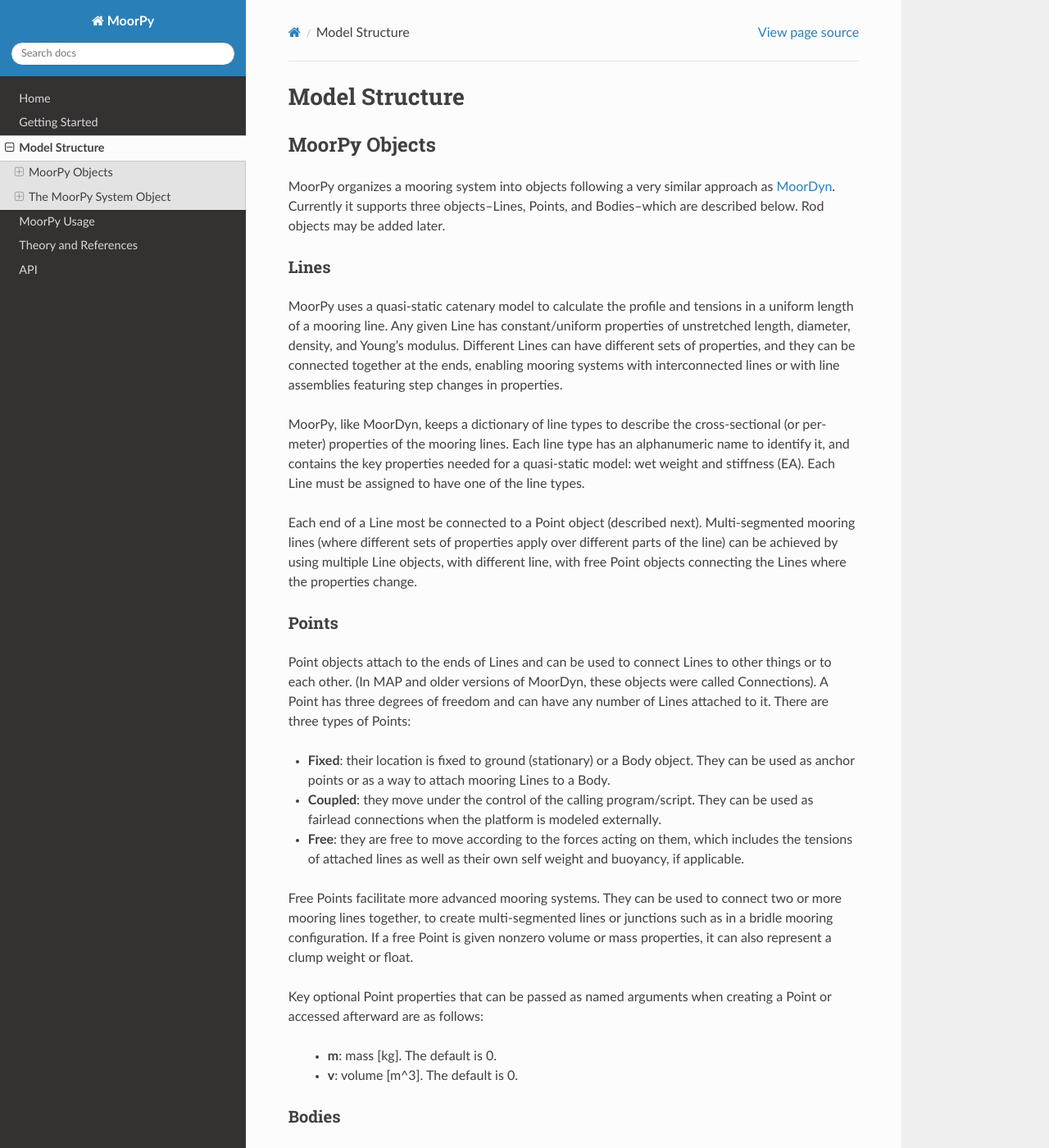
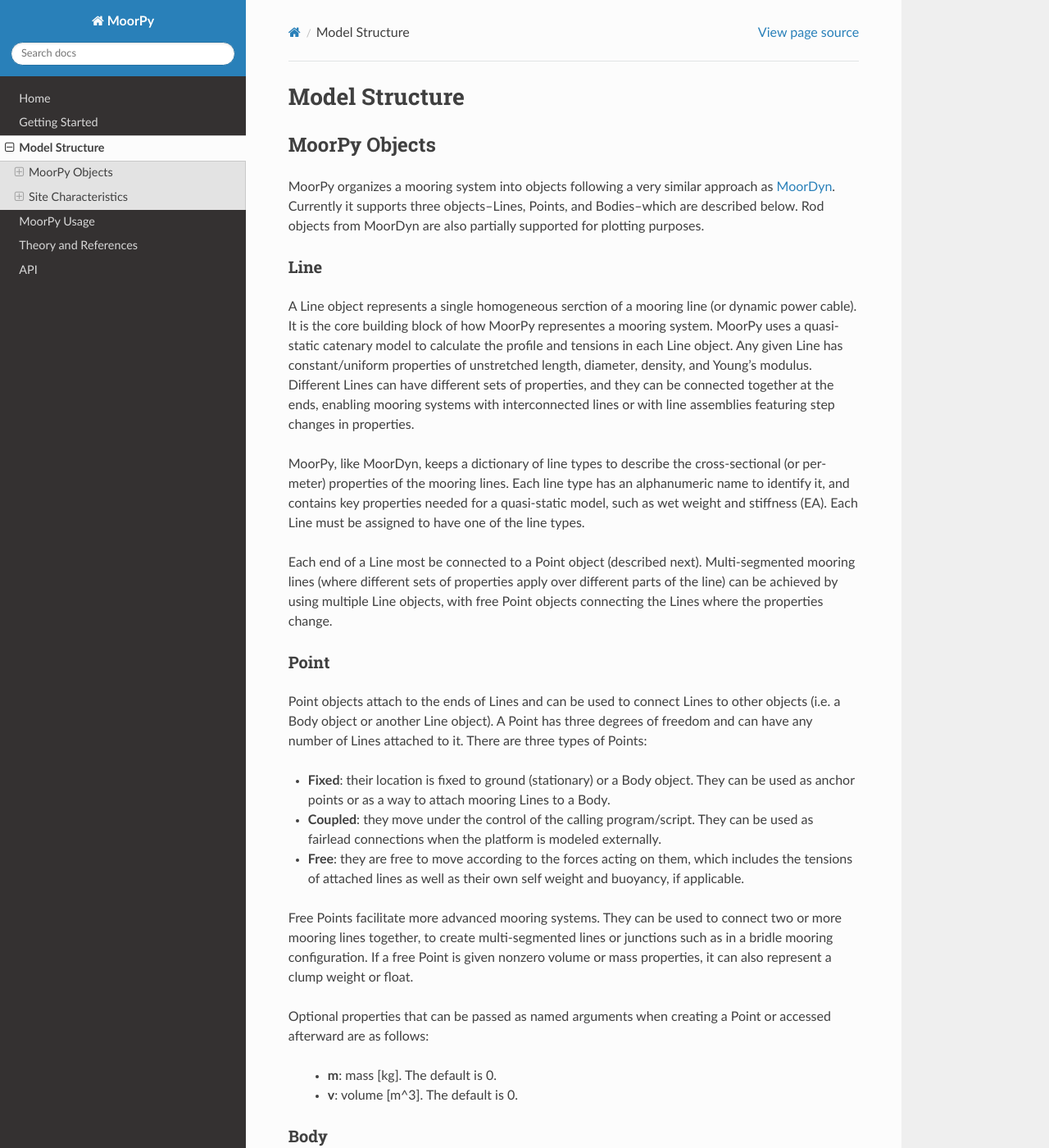
Before and after one commit to NREL/MoorPy, a Sphinx documentation site: the page built from docs/structure.rst, in a window 1280 px wide and 1400 px high. Shown: the whole window at 82% size. Built offline with Sphinx 7.4.7 and the Read the Docs theme 3.1.0, drawn with Linux system fonts in a browser that asks for light colours; some of the changed text lies outside the part shown.

Commit message:
Subsystem bathymetry progress and docs updates:
- Enabled bathymetry handling in Subsystem, with a modified
  updateBathymetry method that queries the System bathymetry
  grid. Needs checking and probably a couple additions.
- A couple adjustments in Subsystem and System to hopefully
  work with this. Needs checking.
- Some documentation updates in progress. Adding recent papers,
  mentioning subsystem, etc.

```diff
--- a/docs/structure.rst
+++ b/docs/structure.rst
@@ -5,37 +5,42 @@
 MoorPy Objects
 ---------------
 
-MoorPy organizes a mooring system into objects following a very similar approach as `MoorDyn <http://moordyn.readthedocs.io>`_.
-Currently it supports three objects--Lines, Points, and Bodies--which are described below. Rod objects may be added later.
+MoorPy organizes a mooring system into objects following a very similar
+approach as `MoorDyn <http://moordyn.readthedocs.io>`_.
+Currently it supports three objects--Lines, Points, and Bodies--which
+are described below. Rod objects from MoorDyn are also partially supported
+for plotting purposes.
 
-Lines
-^^^^^
 
-MoorPy uses a quasi-static catenary model to calculate the profile and tensions in
-a uniform length of a mooring line.
+Line
+^^^^
+
+A Line object represents a single homogeneous serction of a mooring line (or
+dynamic power cable). It is the core building block of how MoorPy representes
+a mooring system. MoorPy uses a quasi-static catenary model to calculate the
+profile and tensions in each Line object.
 Any given Line has constant/uniform properties of unstretched length, diameter,
 density, and Young's modulus.  Different Lines can have different sets of properties,
 and they can be connected together at the ends, enabling mooring systems with
 interconnected lines or with line assemblies featuring step changes in properties.
 
-
 MoorPy, like MoorDyn, keeps a dictionary of line types to describe the cross-sectional
 (or per-meter) properties of the mooring lines. Each line type has an alphanumeric name
-to identify it, and contains the key properties needed for a quasi-static model: wet
+to identify it, and contains key properties needed for a quasi-static model, such as wet
 weight and stiffness (EA). Each Line must be assigned to have one of the line types.
 
 Each end of a Line most be connected to a Point object (described next).
 Multi-segmented mooring lines (where different sets of properties apply over different
-parts of the line) can be achieved by using multiple Line objects, with different line,
+parts of the line) can be achieved by using multiple Line objects,
 with free Point objects connecting the Lines where the properties change.
 
 
-Points
-^^^^^^
+Point
+^^^^^
 .. _points:
 
-Point objects attach to the ends of Lines and can be used to connect Lines to other things
-or to each other. (In MAP and older versions of MoorDyn, these objects were called Connections).
+Point objects attach to the ends of Lines and can be used to connect Lines
+to other objects (i.e. a Body object or another Line object).
 A Point has three degrees of freedom and can have any number of Lines attached to it.
 There are three types of Points:
 
@@ -51,15 +56,15 @@
 bridle mooring configuration. If a free Point is given nonzero volume or mass properties,
 it can also represent a clump weight or float.
 
-Key optional Point properties that can be passed as named arguments when creating a Point or
+Optional properties that can be passed as named arguments when creating a Point or
 accessed afterward are as follows:
 
  - **m**: mass [kg]. The default is 0.
  - **v**: volume [m^3]. The default is 0.
 
 
-Bodies
-^^^^^^
+Body
+^^^^
 
 Body objects provide a generic 6 DOF rigid-body representation based on a lumped-parameter model of translational
 and rotational properties.  Point objects can be added to Bodies at any location to facilitate the attachment of
@@ -69,8 +74,7 @@
 of a floating platform including a wind turbine's steady thrust force.
 Bodies, like Points, can be fixed (not very useful), free, or coupled.
 
-
-Key optional Body properties that can be passed as named arguments when creating a Point or
+Optional properties that can be passed as named arguments when creating a Body or
 accessed afterward are as follows:
 
  - **m**: mass, centered at CG [kg]. The default is 0.
@@ -79,19 +83,35 @@
  - **AWP**: waterplane area - used for hydrostatic heave stiffness if nonzero [m^2].
    The default is 0.
  - **rM**: coorindates or height of metacenter relative to body reference frame [m].
-   The default is np.zeros(3).
+   The default is [0, 0, 0].
  - **f6Ext**: applied external forces and moments vector in global orientation
-   (not including weight/buoyancy) [N]. The default is np.zeros(6).
+   (not including weight/buoyancy) [N]. The default is [0, 0, 0, 0, 0, 0].
 
 
-
-The MoorPy System Object
-------------------------
+System
+^^^^^^
 
 The System object in MoorPy is used to hold all the objects being simulated as well as additional
 information like the line types dictionary, water density, and water depth. Most user
 interactions with the mooring system are supported through methods of the System class.
-These methods are listed on the :ref:`API` page. More description to be added here in future...
+These methods are listed on the :ref:`API` page.
+
+Users can also access objects within the mooring system through the System object's
+lineList, pointList, and bodyList variables.
+
+
+Subsystem
+^^^^^^^^^
+
+The Subsystem object was introduced later in MoorPy to streamline the analysis
+of more complex mooring arrangements.
+It can be used independently like a System or act as a Line within a System as
+part of its lineList.
+
+
+
+Site Characteristics
+--------------------
 
 Bathymetry
 ^^^^^^^^^^
```
Also changed, not shown: README.md (+37 -7 lines), docs/index.rst (+37 -6 lines), 3 other files.
